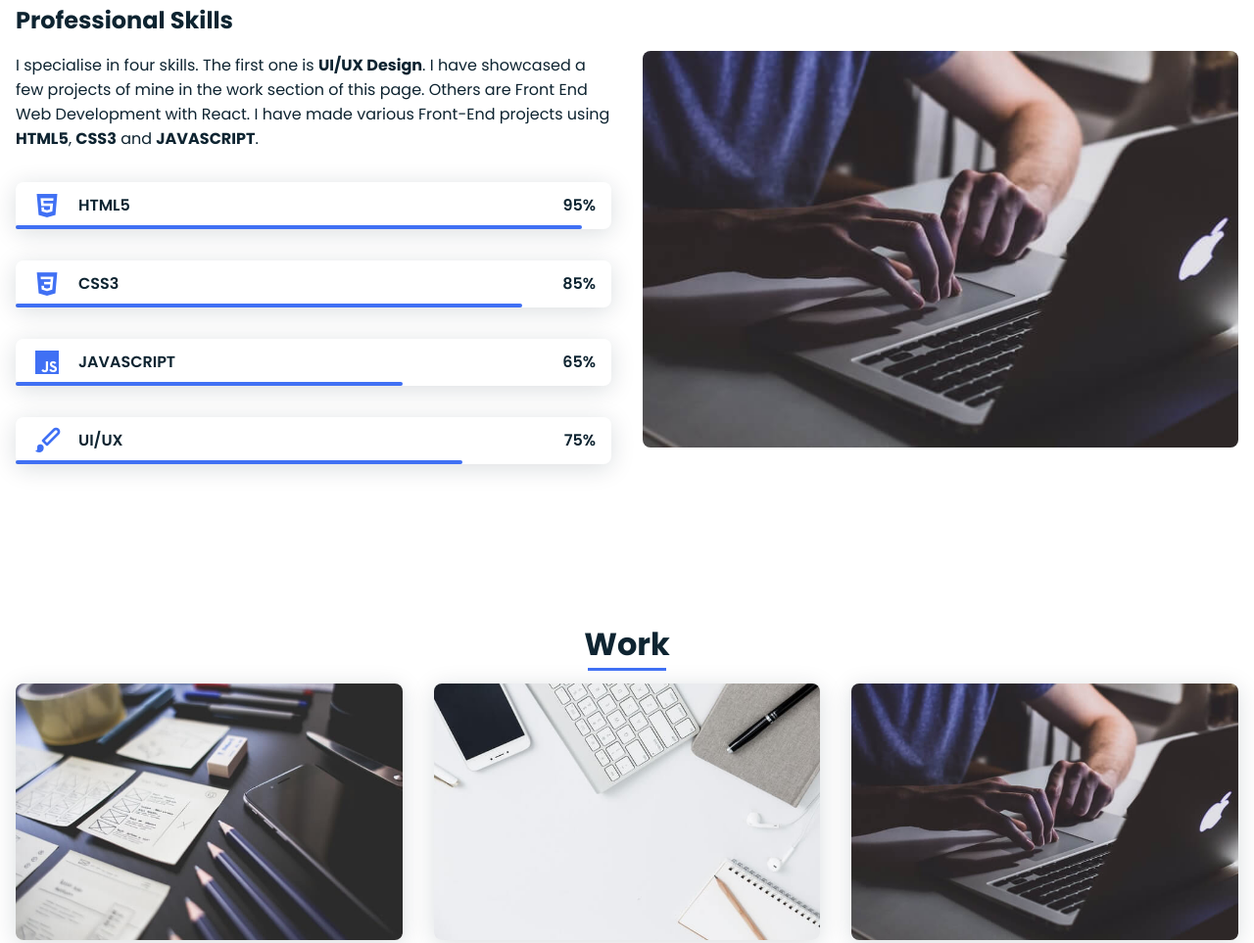
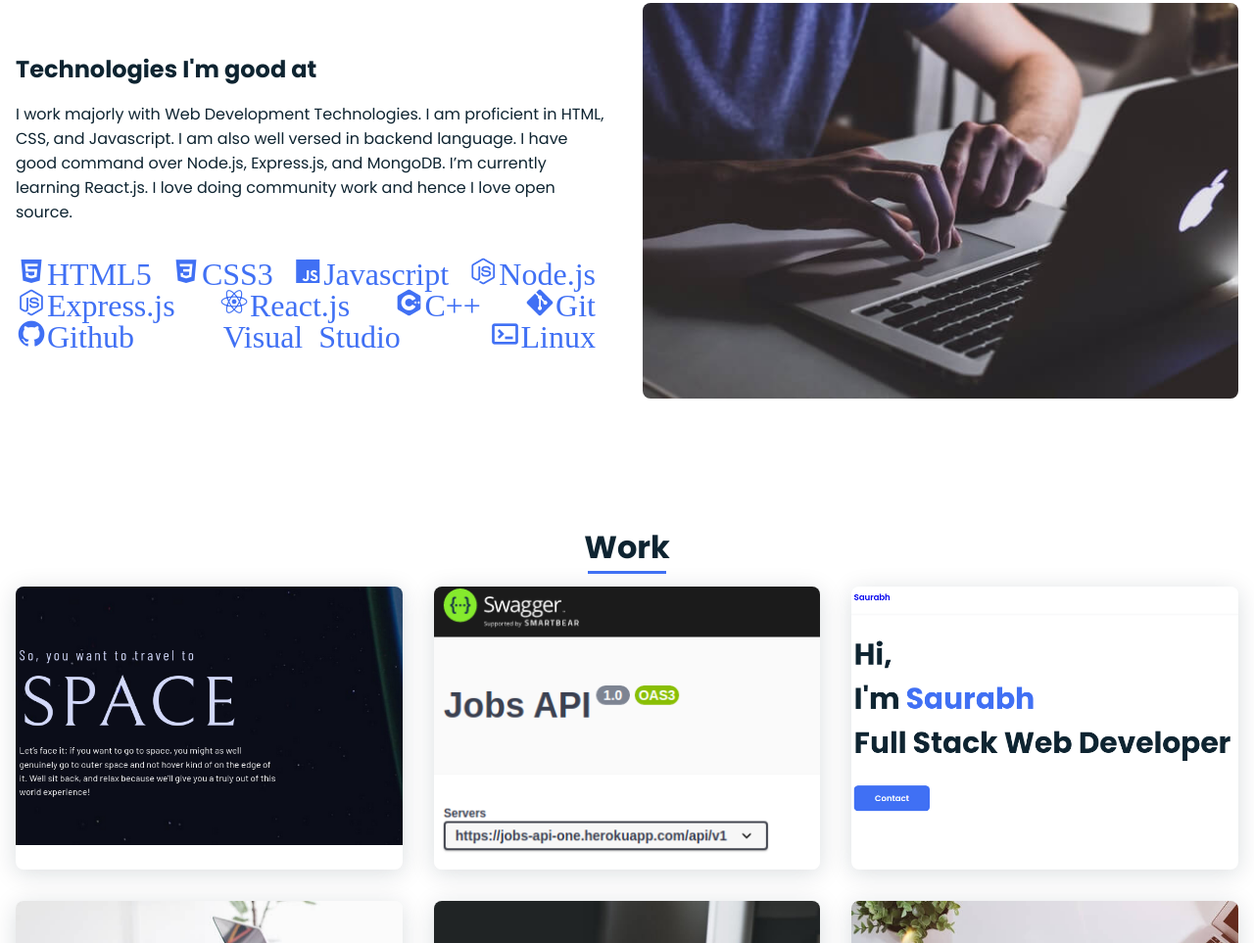
Before and after one commit to saurabhgithb/Beginner-Portfolio, a plain HTML site: page portfolio/portfolio.html in a window 1280 px wide. Shown: the part 1587-2550 px from the top of the page at 98% size. Drawn offline with nearby package versions, Linux system fonts and the light colour scheme.

Commit message:
Updated content

```diff
--- a/portfolio/portfolio.css
+++ b/portfolio/portfolio.css
@@ -257,25 +257,28 @@ nav__toggle{
 }
 .skills__data{
     display: flex;
-    justify-content: space-between;
+    /* justify-content: space-between;
     align-items: center;
     position: relative;
     font-weight: var(--font-semi);
     padding: .5rem 1rem;
     margin-bottom: var(--mb-4);
     border-radius: .5rem;
-    box-shadow: 0 4px 25px rgba(14,36,49,.15);
+    box-shadow: 0 4px 25px rgba(14,36,49,.15); */
 }
 .skills__icon{
+
     font-size: 2rem;
     margin-right: var(--mb-2);
     color: var(--first-color);
 }
 .skills__names{
     display: flex;
+    flex-wrap: wrap;
+    justify-content: space-between;
     align-items: center;
 }
-.skills__bar{
+/* .skills__bar{
     position: absolute;
     left: 0;
     bottom: 0;
@@ -283,7 +286,7 @@ nav__toggle{
     height: .25rem;
     border-radius: .5rem;
     z-index: var(--z-back);
-}
+} */
 .skills__html{
     width: 95%;
 }
--- a/portfolio/portfolio.html
+++ b/portfolio/portfolio.html
@@ -40,17 +40,19 @@
         <!-- == Home == -->
         <section class="home bd-grid" id="home">
             <div class="home__data">
-                <h1 class="home__title">Hi, <br> I'am <span class="home__title-color">Saurabh</span><br>Web Developer
+                <h1 class="home__title">Hi, <br> I'm <span class="home__title-color">Saurabh</span><br>Full Stack Web
+                    Developer
                 </h1>
                 <a href="#contact" class="button">Contact</a>
             </div>
 
             <div class="home__social">
-                <a href="https://www.linkedin.com/in/saurabh-singh-70a2631ba/" class="home__social-icon" target="_blank"><i
-                        class='bx bxl-linkedin'></i></a>
+                <a href="https://www.linkedin.com/in/saurabh-singh-70a2631ba/" class="home__social-icon"
+                    target="_blank"><i class='bx bxl-linkedin'></i></a>
                 <a href="https://twitter.com/sauravsinghbsr" class="home__social-icon" target="_blank"><i
                         class='bx bxl-twitter'></i></a>
-                <a href="https://github.com/saurabhisdev" class="home__social-icon" target="_blank"><i class='bx bxl-github'></i></a>
+                <a href="https://github.com/saurabhisdev" class="home__social-icon" target="_blank"><i
+                        class='bx bxl-github'></i></a>
             </div>
             <div class="home__img">
                 <img src="/portfolio/imagesPortfolio/pr1.png" alt="">
@@ -66,11 +68,14 @@
                 </div>
 
                 <div>
-                    <h2 class="about__subtitle">I am a Developer.</h2>
-                    <p class="about__text">Hey there, Thanks for visiting my website. My name is Saurabh Singh. I am a
-                         Web Developer and IT engineer. A good Engineer is that who listens to their clients’
-                        needs and demands. And that’s what I'm thriving to be. Any suggestions would be highly welcomed
-                        for upgradation of my skills.
+                    <h2 class="about__subtitle">Hey there,</h2>
+                    <p class="about__text">This is Saurabh Singh. I am currently pursuing my Bachelor of Technology
+                        (B.Tech) in <b>Computer Science and Information Technology</b> from the KIET Group of
+                        Institutions ( 2020 - 2024 ). I have a keen interest in Full Stack Web Development.<br>
+                        I have already achieved the bare minimum requirements to be a Full Stack Developer. I am
+                        constantly upgrading my skills by making various projects. Currently, I’m learning React.js and
+                        Networking. I am looking forward to doing some internships so that I can apply these skills in
+                        the real world.
                     </p>
                 </div>
             </div>
@@ -82,63 +87,29 @@
             <div class="skills__container bd-grid">
                 <div>
                     <h2 class="skills__subtitle">
-                        Professional Skills
+                        Technologies I'm good at
                     </h2>
-                    <p class="skills__text">I specialise in four skills. The first one is <strong>UI/UX Design</strong>. I have showcased
-                        a few projects of mine in the work section of this page. Others are Front End Web Development
-                        with React. I have made various Front-End projects using <strong>HTML5</strong>, <strong>CSS3</strong> and <strong>JAVASCRIPT</strong>.
+                    <p class="skills__text">I work majorly with Web Development Technologies. I am proficient in HTML,
+                        CSS, and Javascript. I am also well versed in backend language. I have good command over
+                        Node.js, Express.js, and MongoDB. I’m currently learning React.js. I love doing community work
+                        and hence I love open source.
                     </p>
 
                     <div class="skills__data">
                         <div class="skills__names">
-                            <i class='bx bxl-html5 skills__icon'></i>
-                            <span class="skills__name">HTML5</span>
+                            <i class='bx bxl-html5 skills__icon'><span class="skills__name">HTML5</span></i>
+                            <i class='bx bxl-css3 skills__icon'><span class="skills__name">CSS3</span></i>
+                            <i class='bx bxl-javascript skills__icon'><span class="skills__name">Javascript</span></i>
+                            <i class='bx bxl-nodejs skills__icon'><span class="skills__name">Node.js</span></i>
+                            <i class='bx bxl-nodejs skills__icon'><span class="skills__name">Express.js</span></i>
+                            <i class='bx bxl-react skills__icon'><span class="skills__name">React.js</span></i>
+                            <i class='bx bxl-c-plus-plus skills__icon'><span class="skills__name">C++</span></i>
+                            <i class='bx bxl-git skills__icon'><span class="skills__name">Git</span></i>
+                            <i class='bx bxl-github skills__icon'><span class="skills__name">Github</span></i>
+                            <i class='bx bxl-visual-studio skills__icon'><span class="skills__name">Visual
+                                    Studio</span></i>
+                            <i class='bx bx-terminal skills__icon'><span class="skills__name">Linux</span></i>
                         </div>
-
-                        <div>
-                            <span class="skills__percentage">95%</span>
-                        </div>
-
-                        <div class="skills__bar skills__html"></div>
-                    </div>
-
-                    <div class="skills__data">
-                        <div class="skills__names">
-                            <i class='bx bxl-css3 skills__icon'></i>
-                            <span class="skills__name">CSS3</span>
-                        </div>
-
-                        <div>
-                            <span class="skills__percentage">85%</span>
-                        </div>
-
-                        <div class="skills__bar skills__css"></div>
-                    </div>
-
-                    <div class="skills__data">
-                        <div class="skills__names">
-                            <i class='bx bxl-javascript skills__icon'></i>
-                            <span class="skills__name">JAVASCRIPT</span>
-                        </div>
-
-                        <div>
-                            <span class="skills__percentage">65%</span>
-                        </div>
-
-                        <div class="skills__bar skills__js"></div>
-                    </div>
-
-                    <div class="skills__data">
-                        <div class="skills__names">
-                            <i class='bx bxs-paint skills__icon'></i>
-                            <span class="skills__name">UI/UX</span>
-                        </div>
-
-                        <div>
-                            <span class="skills__percentage">75%</span>
-                        </div>
-
-                        <div class="skills__bar skills__ux"></div>
                     </div>
                 </div>
 
@@ -154,15 +125,21 @@
             <div class="work__container bd-grid">
 
                 <div class="work__img">
-                    <img src="/portfolio/imagesPortfolio/work1.jpg" alt="">
+                    <a href="https://saurabhisdev.github.io/space-tourism/" target="_blank">
+                        <img src="/portfolio/imagesPortfolio/space-tourism.png" alt="space-tourism-project-image">
+                    </a>
                 </div>
 
                 <div class="work__img">
-                    <img src="/portfolio/imagesPortfolio/work2.jpg" alt="">
+                    <a href="https://jobs-api-one.herokuapp.com/" target="_blank">
+                        <img src="/portfolio/imagesPortfolio/jobs-api.png" alt="jobs-api-project-image">
+                    </a>
                 </div>
 
                 <div class="work__img">
-                    <img src="/portfolio/imagesPortfolio/work3.jpg" alt="">
+                    <a href="https://github.com/saurabhisdev/Beginner-Portfolio" target="_blank">
+                        <img src="/portfolio/imagesPortfolio/portfolio.png" alt="portfolio-website-image">
+                    </a>
                 </div>
 
                 <div class="work__img">
@@ -199,8 +176,10 @@
         <p class="footer__title">Saurabh</p>
 
         <div class="footer__social">
-            <a href="https://www.facebook.com/saurav999bsr/" class="footer__icon" target="_blank"><i class='bx bxl-facebook'></i></a>
-            <a href="https://twitter.com/sauravsinghbsr" class="footer__icon" target="_blank"><i class='bx bxl-twitter'></i></a>
+            <a href="https://www.facebook.com/saurav999bsr/" class="footer__icon" target="_blank"><i
+                    class='bx bxl-facebook'></i></a>
+            <a href="https://twitter.com/sauravsinghbsr" class="footer__icon" target="_blank"><i
+                    class='bx bxl-twitter'></i></a>
             <a href="https://www.instagram.com/saurabh.singh.20/" class="footer__icon" target="_blank"><i
                     class='bx bxl-instagram'></i></a>
         </div>
```
Also changed, not shown: portfolio/imagesPortfolio/jobs-api.png (added), portfolio/imagesPortfolio/portfolio.png (added), portfolio/imagesPortfolio/space-tourism.png (added).
